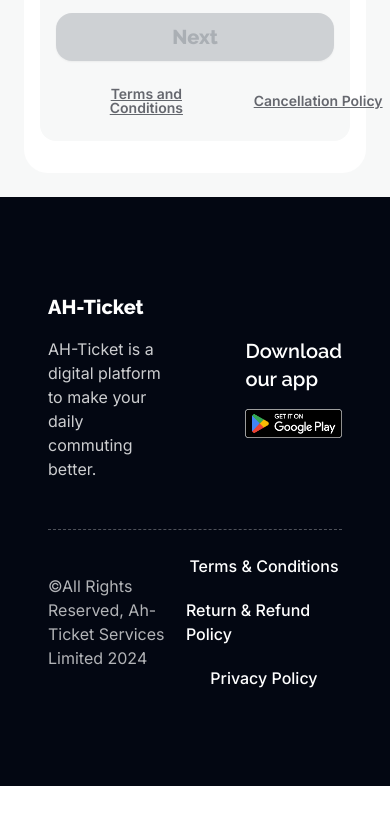
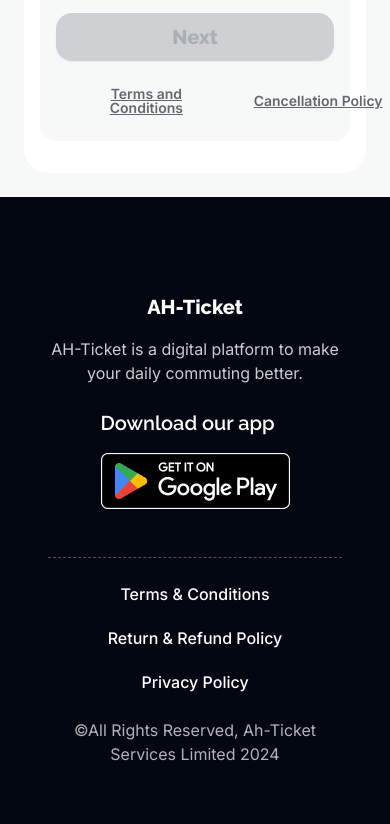
Before and after one commit to AdibHoque/PH-Assignment-5, a plain HTML site: page index.html in a window 390 px wide. Shown: the part 4008-4832 px from the top of the page. Before the commit the page ends 4794 px from the top, so only its background shows below. Drawn offline with nearby package versions, Linux system fonts and the light colour scheme.

Commit message:
More Responsive Footer

```diff
--- a/index.html
+++ b/index.html
@@ -984,14 +984,14 @@
     </main>
     <footer class="bg-[#030712]">
       <div class="container mx-auto lg:px-24 px-12 py-24">
-        <div class="flex justify-between items-center mb-12">
-          <div class="flex flex-col gap-4 mr-20">
+        <div class="flex justify-between items-center mb-12 max-sm:flex-col">
+          <div class="flex flex-col gap-4">
             <h2
-              class="text-3xl max-md:text-2xl max-sm:text-xl font-raleway text-white font-extrabold"
+              class="text-3xl max-md:text-2xl max-sm:text-xl font-raleway text-white font-extrabold text-center"
             >
               AH-Ticket
             </h2>
-            <p class="text-[#FFFFFFCC] font-inter">
+            <p class="text-[#FFFFFFCC] font-inter text-center mb-6">
               AH-Ticket is a digital platform to make your daily commuting
               better.
             </p>
@@ -1004,12 +1004,14 @@
           </div>
         </div>
         <div
-          class="flex justify-between items-center border-t border-dashed border-[#FFFFFF4D]"
+          class="flex justify-between max-sm:flex-col-reverse items-center border-t border-dashed border-[#FFFFFF4D]"
         >
-          <h5 class="font-inter text-[#FFFFFFB2] mt-6">
+          <h5 class="font-inter text-[#FFFFFFB2] mt-6 text-center">
             &copy;All Rights Reserved, Ah-Ticket Services Limited 2024
           </h5>
-          <div class="flex flex-wrap gap-5 mt-6 items-center justify-center">
+          <div
+            class="flex flex-wrap max-sm:flex-col gap-5 mt-6 items-center justify-center"
+          >
             <p class="text-white font-medium font-inter">Terms & Conditions</p>
             <p class="text-white font-medium font-inter">
               Return & Refund Policy
```
